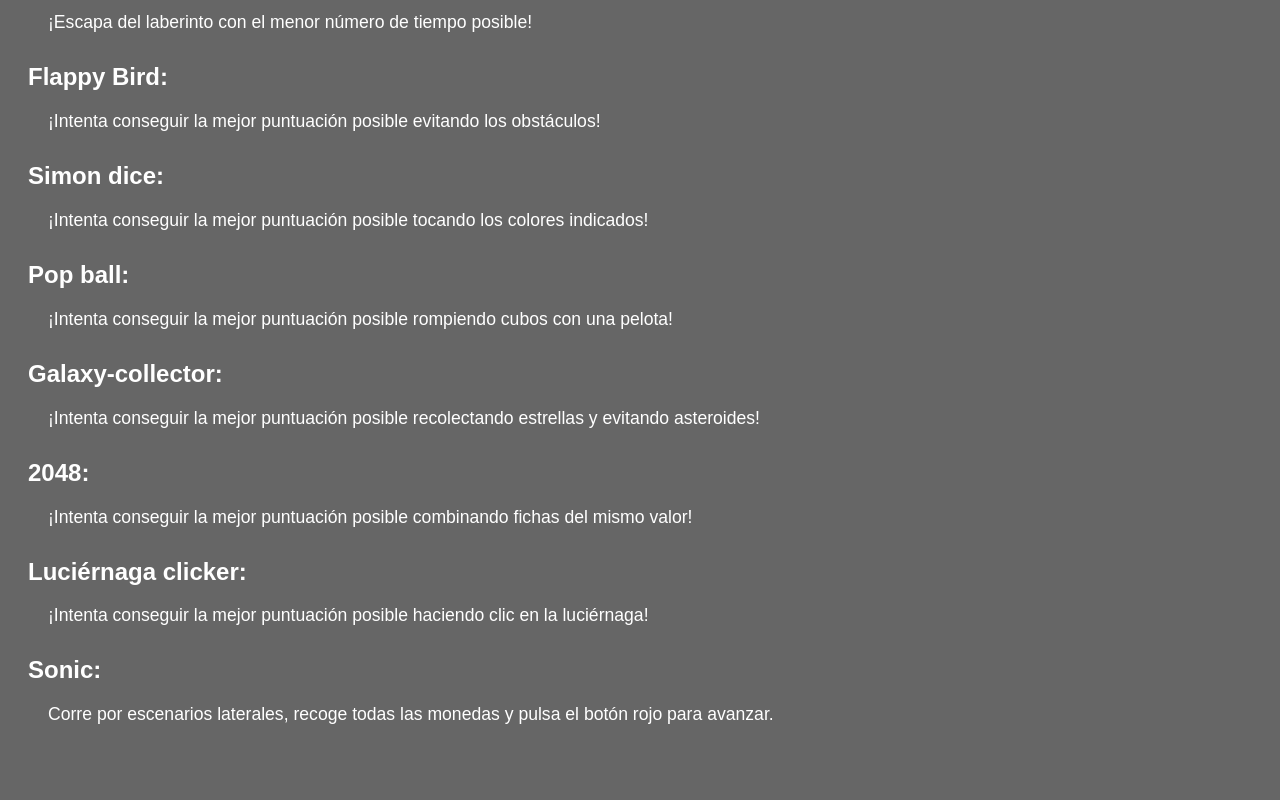
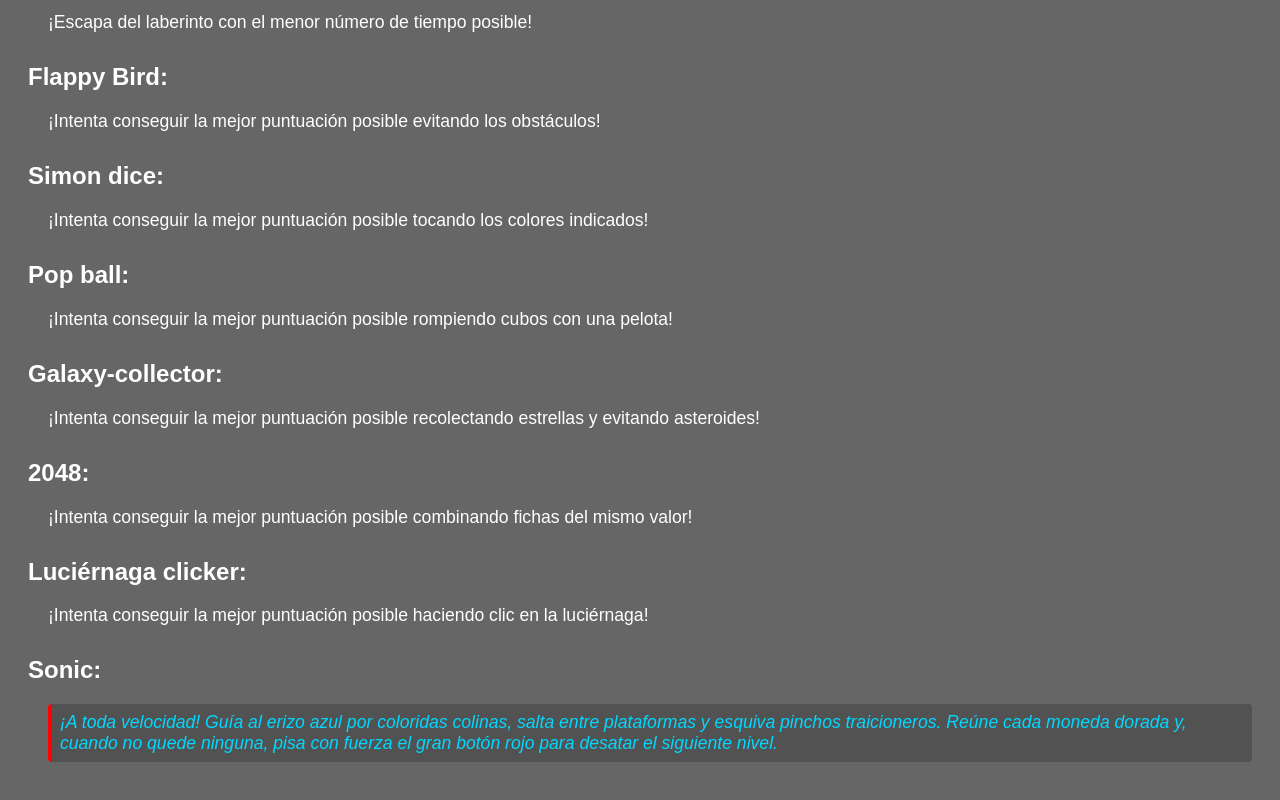
Before and after one commit to MarcUrquizu/Games, a plain HTML site: page help.html in a window 1280 px wide. Shown: the part 1537-2337 px from the top of the page. Before the commit the page ends 2308 px from the top, so only its background shows below. Drawn offline with Linux system fonts and the light colour scheme.

Commit message:
Refinar descripción de Sonic con estilo y detalles

```diff
--- a/help.html
+++ b/help.html
@@ -23,6 +23,14 @@
     p {
       margin-left: 20px;
       font-size: 1.1em;
+    }
+    .sonic-info {
+      color: #00d8ff;
+      font-style: italic;
+      background: rgba(0, 0, 0, 0.2);
+      padding: 8px;
+      border-left: 4px solid #ff0000;
+      border-radius: 4px;
     }
     .game-buttons {
 
@@ -102,7 +110,7 @@
   <p>¡Intenta conseguir la mejor puntuación posible haciendo clic en la luciérnaga!</p>
 
   <h2>Sonic:</h2>
-  <p>Corre por escenarios laterales, recoge todas las monedas y pulsa el botón rojo para avanzar.</p>
+  <p class="sonic-info">¡A toda velocidad! Guía al erizo azul por coloridas colinas, salta entre plataformas y esquiva pinchos traicioneros. Reúne cada moneda dorada y, cuando no quede ninguna, pisa con fuerza el gran botón rojo para desatar el siguiente nivel.</p>
 
 
 </body>
```
